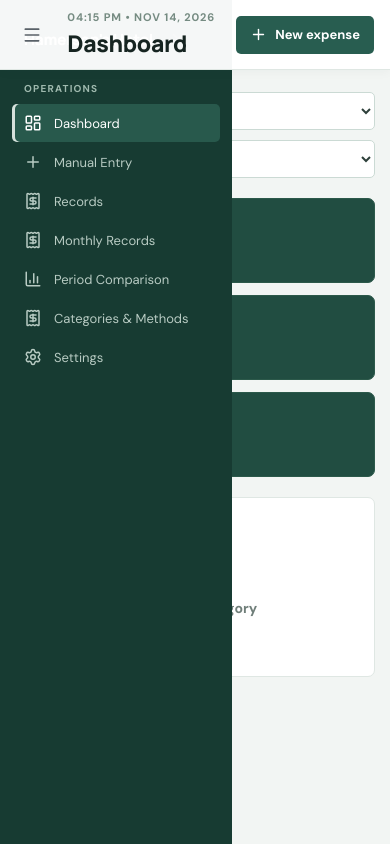
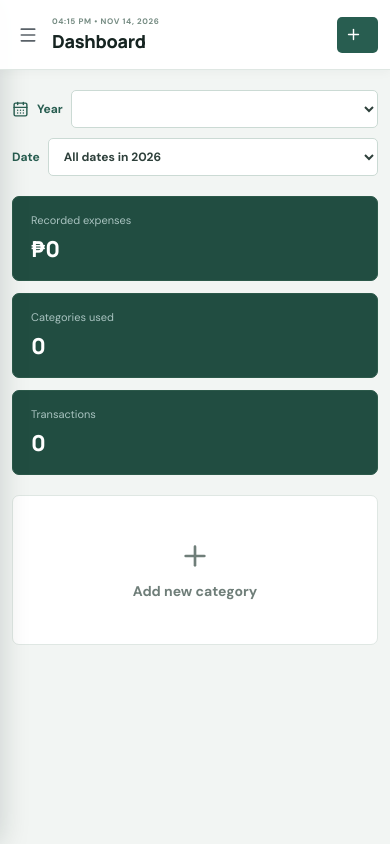
Before and after one commit to FrontEndKai/Hamersons-System, a React (Vite) app: page / in a window 390 px wide. Built offline with nearby package versions, Linux system fonts and the light colour scheme.

Commit message:
Improve mobile responsive layout

```diff
--- a/src/styles/professional-theme.css
+++ b/src/styles/professional-theme.css
@@ -220,3 +220,47 @@ td { color: #566862; }
   .import-batch-row { align-items: flex-start; flex-direction: column; gap: 10px; padding: 15px 18px; }
   .import-history-actions { justify-content: flex-start; padding: 14px 18px 18px; }
 }
+
+@media (max-width: 760px) {
+  html, body { overflow-x: hidden; }
+  .sidebar { transform: translateX(-105%); transition: transform .2s ease; box-shadow: 12px 0 28px rgba(9, 31, 25, .18); }
+  .sidebar.open { transform: translateX(0); }
+  .mobile-close { display: grid !important; margin-left: auto; }
+  .topbar { gap: 10px; }
+  .topbar > div:first-of-type { min-width: 0; flex: 1 1 auto; }
+  .topbar h1 { overflow: hidden; text-overflow: ellipsis; white-space: nowrap; font-size: 18px; }
+  .top-actions { flex: 0 0 auto; gap: 6px; }
+  .top-actions .button { min-height: 36px; padding: 8px; font-size: 0; }
+  .page-intro { align-items: stretch; flex-direction: column; gap: 14px; }
+  .page-intro .button-row { flex-wrap: wrap; }
+  .page-intro .button-row .button { flex: 1 1 130px; justify-content: center; }
+  .card-head { gap: 14px; flex-wrap: wrap; }
+  .card-head > .button, .card-head > .upload { flex: 1 1 180px; justify-content: center; }
+  .filter-bar { grid-template-columns: repeat(2, minmax(0, 1fr)); }
+  .filter-bar .preset-row, .filter-bar .search-wrap, .filter-bar .button { grid-column: 1 / -1; }
+  .filter-bar .search-wrap { min-width: 0; }
+  .table-scroll { overflow-x: auto; -webkit-overflow-scrolling: touch; }
+  .table-scroll table { min-width: 760px; }
+  .modal-backdrop { padding: 14px; }
+  .modal { width: min(100%, 560px); max-height: calc(100vh - 28px); overflow-y: auto; }
+  .comparison-form, .form-grid { grid-template-columns: 1fr; }
+  .form-grid .span-2 { grid-column: auto; }
+  .entry-type { display: grid; grid-template-columns: 1fr 1fr; }
+  .calendar-toolbar { align-items: stretch; flex-direction: column; gap: 12px; }
+  .calendar-selectors { display: grid; grid-template-columns: 1fr 1fr; }
+  .calendar-selectors select { min-width: 0; width: 100%; }
+}
+
+@media (max-width: 430px) {
+  .topbar { padding: 13px 12px; }
+  .topbar .eyebrow { font-size: 8px; }
+  .content { padding: 20px 12px 40px; }
+  .stat-grid, .category-card-grid { grid-template-columns: 1fr; }
+  .category-card { min-height: 150px; }
+  .filter-bar { padding: 10px; grid-template-columns: 1fr; }
+  .filter-bar > * { grid-column: 1 / -1 !important; }
+  .button-row .button { width: 100%; }
+  .dashboard-calendar-day { min-height: 31px; }
+  .dashboard-calendar-weekdays, .dashboard-calendar-grid { gap: 2px; }
+  .empty { padding: 22px 14px; }
+}
```
